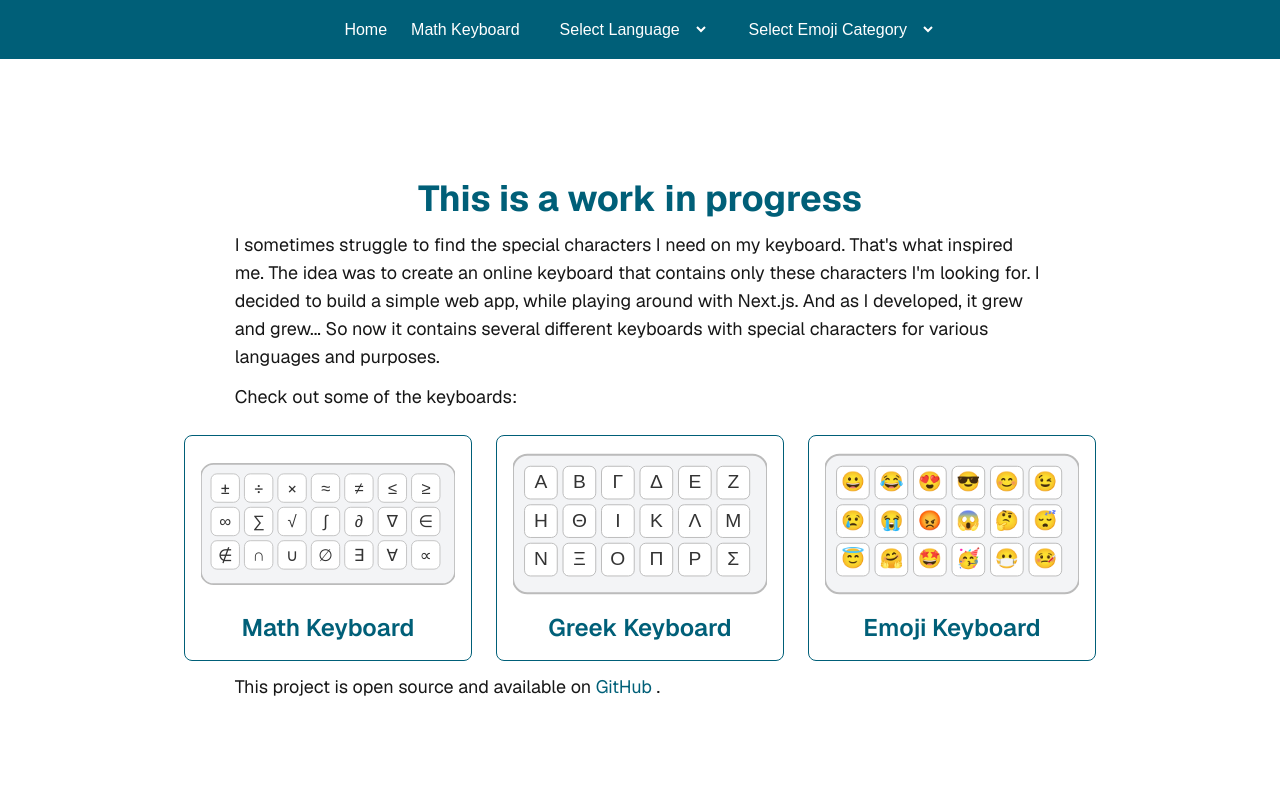
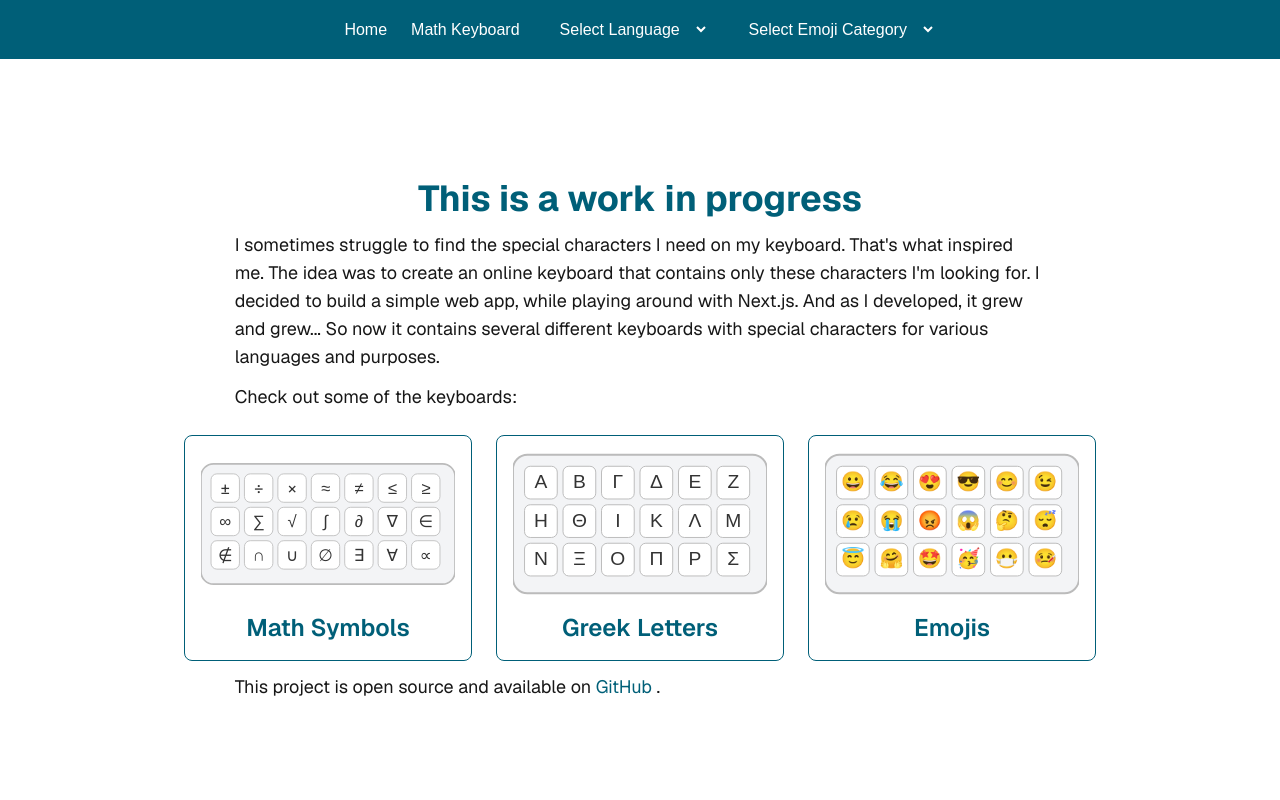
Before and after one commit to MitaKita/special-keyboards, a Next.js app: page / in a window 1280 px wide. Shown: the top 800 px of the page. Built offline with nearby package versions, Linux system fonts and the light colour scheme; what grapheme-splitter would draw is missing.

Commit message:
Home page title updates.

```diff
--- a/src/app/page.tsx
+++ b/src/app/page.tsx
@@ -22,15 +22,15 @@ export default function Home() {
       <div className="mt-6 grid grid-cols-1 md:grid-cols-3 gap-6 w-3/4">
         <a href={`/keyboard/${Maths_param}`} className="border border-cyan-800 rounded-lg p-4 hover:shadow-lg transition-shadow">
           <MathKeyboardSVG />
-          <h2 className="text-2xl font-semibold text-cyan-800 mt-4 text-center">Math Keyboard</h2>
+          <h2 className="text-2xl font-semibold text-cyan-800 mt-4 text-center">Math Symbols</h2>
         </a>
         <a href={`/keyboard/${Greek_param}`} className="border border-cyan-800 rounded-lg p-4 hover:shadow-lg transition-shadow">
           <GreekKeyboardSVG />
-          <h2 className="text-2xl font-semibold text-cyan-800 mt-4 text-center">Greek Keyboard</h2>
+          <h2 className="text-2xl font-semibold text-cyan-800 mt-4 text-center">Greek Letters</h2>
         </a>
         <a href={`/keyboard/${Faces_param}`} className="border border-cyan-800 rounded-lg p-4 hover:shadow-lg transition-shadow">
           <EmojiKeyboardSVG />
-          <h2 className="text-2xl font-semibold text-cyan-800 mt-4 text-center">Emoji Keyboard</h2>
+          <h2 className="text-2xl font-semibold text-cyan-800 mt-4 text-center">Emojis</h2>
         </a>
       </div>
       <p className={pClasses}>
```
